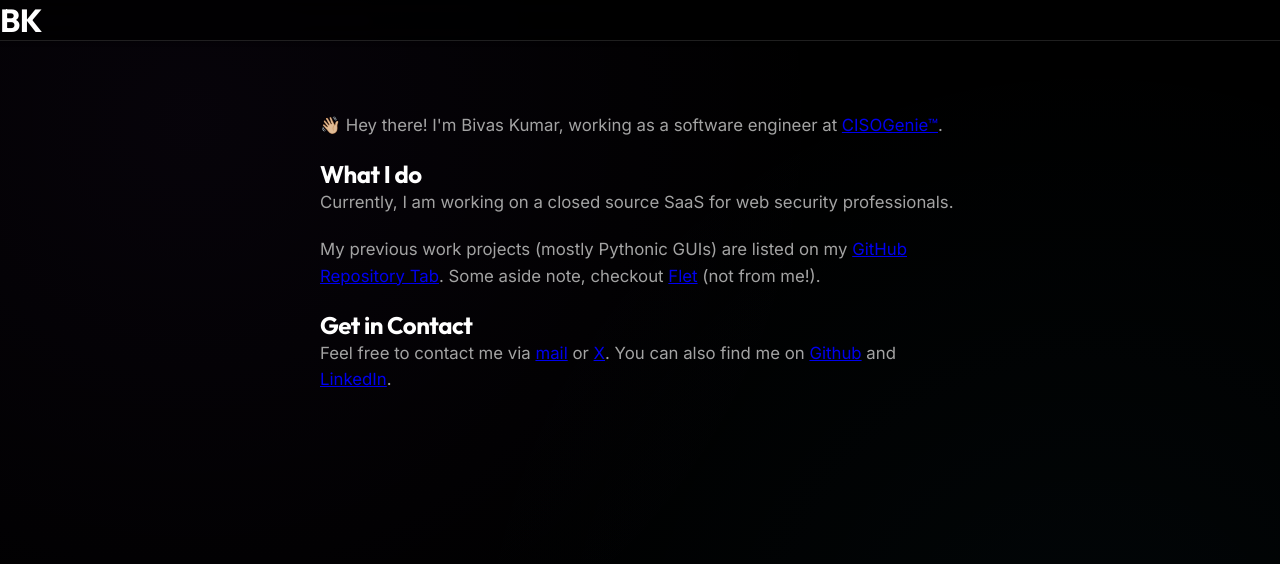
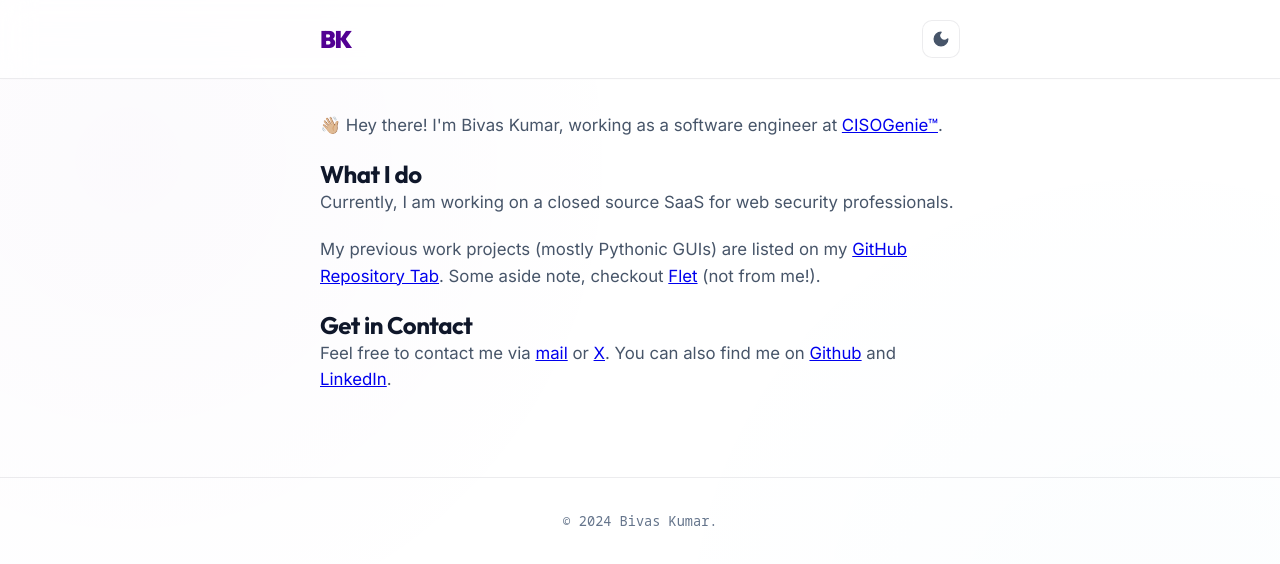
Before and after one commit to thetrotfreak/thetrotfreak.github.io, a React (Vite) app: page / in a window 1280 px wide. Shown: the top 564 px of the page. Built offline with nearby package versions, Linux system fonts and the light colour scheme.

Commit message:
feat: add light/dark theme toggle and main layout structure

```diff
--- a/src/App.jsx
+++ b/src/App.jsx
@@ -1,17 +1,49 @@
-import React from "react";
+import React, { useState, useEffect } from "react";
 import Header from "./components/Header";
 import Introduction from "./components/Introduction";
 import WhatIDo from "./components/WhatIDo";
 import Contact from "./components/Contact";
 
 function App() {
+  const [theme, setTheme] = useState(() => {
+    const saved = localStorage.getItem("theme");
+    if (saved) return saved;
+    const prefersDark = window.matchMedia(
+      "(prefers-color-scheme: dark)",
+    ).matches;
+    return prefersDark ? "dark" : "light";
+  });
+
+  useEffect(() => {
+    const root = document.documentElement;
+    if (theme === "dark") {
+      root.classList.add("dark");
+      root.classList.remove("light");
+    } else {
+      root.classList.add("light");
+      root.classList.remove("dark");
+    }
+    localStorage.setItem("theme", theme);
+  }, [theme]);
+
+  const toggleTheme = () => {
+    setTheme((prev) => (prev === "dark" ? "light" : "dark"));
+  };
+
   return (
-    <main>
-      <Header />
-      <Introduction />
-      <WhatIDo />
-      <Contact />
-    </main>
+    <>
+      <Header theme={theme} toggleTheme={toggleTheme} />
+      <main>
+        <Introduction />
+        <WhatIDo />
+        <Contact />
+      </main>
+      <footer>
+        <div className="code-font">
+          &copy; {new Date().getFullYear()} Bivas Kumar.
+        </div>
+      </footer>
+    </>
   );
 }
 
--- a/src/components/Header.jsx
+++ b/src/components/Header.jsx
@@ -1,9 +1,20 @@
 import React from "react";
+import ThemeToggle from "./ThemeToggle";
 
-export default function Header() {
+export default function Header({ theme, toggleTheme }) {
   return (
     <header>
-      <h1>BK</h1>
+      <div className="nav-container">
+        <span
+          className="logo"
+          onClick={() => window.scrollTo({ top: 0, behavior: "smooth" })}
+        >
+          BK
+        </span>
+        <div className="nav-actions">
+          <ThemeToggle theme={theme} toggleTheme={toggleTheme} />
+        </div>
+      </div>
     </header>
   );
 }
--- /dev/null
+++ b/src/components/ThemeToggle.jsx
@@ -0,0 +1,46 @@
+import React from "react";
+
+export default function ThemeToggle({ theme, toggleTheme }) {
+  return (
+    <button
+      onClick={toggleTheme}
+      className="theme-btn"
+      aria-label="Toggle color theme"
+      title={`Switch to ${theme === "dark" ? "light" : "dark"} mode`}
+    >
+      {theme === "dark" ? (
+        // Sun Icon
+        <svg
+          viewBox="0 0 24 24"
+          fill="none"
+          stroke="currentColor"
+          strokeWidth="2"
+          strokeLinecap="round"
+          strokeLinejoin="round"
+        >
+          <circle cx="12" cy="12" r="4" />
+          <path d="M12 2v2" />
+          <path d="M12 20v2" />
+          <path d="M4.93 4.93l1.41 1.41" />
+          <path d="M17.66 17.66l1.41 1.41" />
+          <path d="M2 12h2" />
+          <path d="M20 12h2" />
+          <path d="M6.34 17.66l-1.41 1.41" />
+          <path d="M19.07 4.93l-1.41 1.41" />
+        </svg>
+      ) : (
+        // Moon Icon
+        <svg
+          viewBox="0 0 24 24"
+          fill="none"
+          stroke="currentColor"
+          strokeWidth="2"
+          strokeLinecap="round"
+          strokeLinejoin="round"
+        >
+          <path d="M12 3a6 6 0 0 0 9 9 9 9 0 1 1-9-9Z" />
+        </svg>
+      )}
+    </button>
+  );
+}
```
